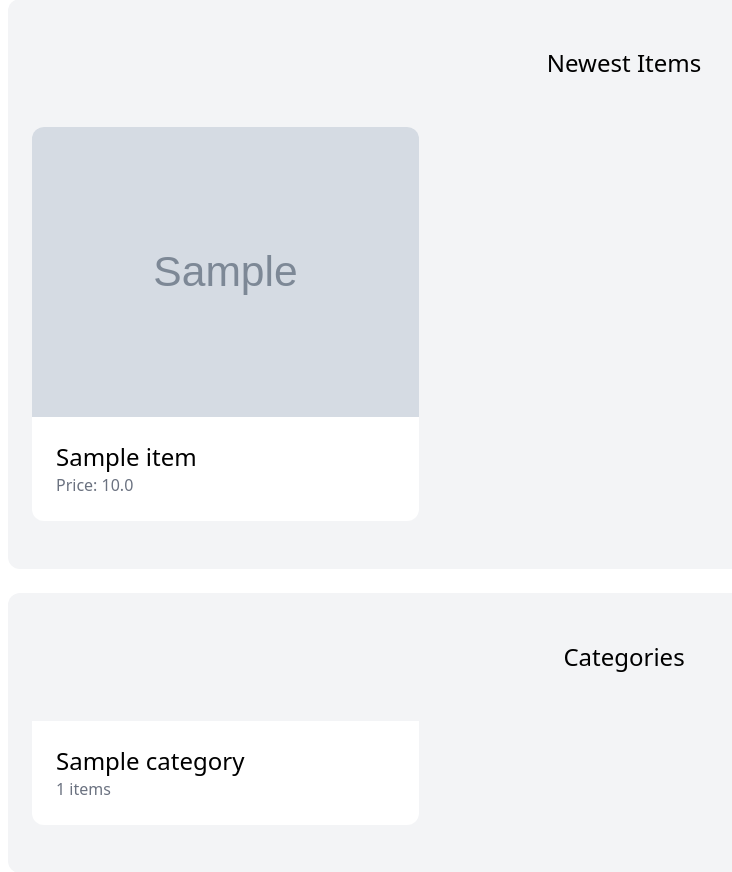
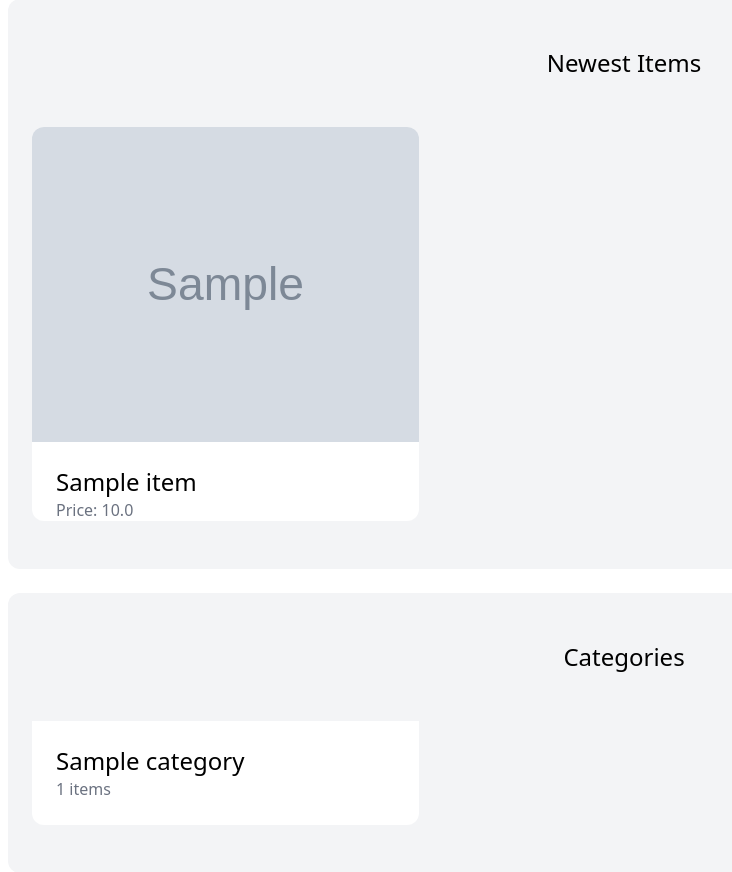
Before and after one commit to soovuh/django-market-place, a Django app: template market_app/core/templates/core/index.html in a window 1280 px wide. Shown: the part 126-998 px from the top of the page, without its empty margins (16-748 px from the left). Run offline with Django 4.2, Linux system fonts and the light colour scheme; the template is opened without the code that fills it: values that come from a table or form of the project are taken from there, others are empty; tables that the repository leaves empty hold one stand-in row (values such as "Sample post"); grey boxes marked "Sample" are stand-in pictures; some libraries are stand-ins or nearby versions.

Commit message:
fix some bugs

```diff
--- a/market_app/core/templates/core/index.html
+++ b/market_app/core/templates/core/index.html
@@ -10,10 +10,10 @@
             {% for item in items%}
                 <div>
                     <a href="{% url 'item:detail' item.id %}">
-                        <div>
-                            <img src="{{ item.image.url }}" class="rounded-t-xl" style="width: 100%">
+                        <div style="height: 80%">
+                            <img src="{{ item.image.url }}" class="rounded-t-xl" style="width: 100%; height: 100%">
                         </div>
-                        <div class="p-6 bg-white rounded-b-xl">
+                        <div class="p-6 bg-white rounded-b-xl" style="height: 20%">
                             <h2 class="text-2xl">{{ item.name }}</h2>
                             <p class="text-gray-500">Price: {{ item.price }}</p>
                         </div>
--- a/market_app/item/templates/item/detail.html
+++ b/market_app/item/templates/item/detail.html
@@ -5,7 +5,7 @@
 {% block content %}
 <div class="grid grid-cols-5 gap-6">
     <div  class="col-span-3">
-        <img src="{{ item.image.url }}" class="rounded-xl">
+        <img src="{{ item.image.url }}" class="rounded-xl" style="height: 100%; width: 70%;">
     </div>
 
     <div class="col-span-2 p-6 bg-gray-100 rounded-xl">
@@ -37,10 +37,10 @@
         {% for item in related_items%}
             <div>
                 <a href="{% url 'item:detail' item.id %}">
-                    <div>
+                    <div style="height: 80%">
                         <img src="{{ item.image.url }}" class="rounded-t-xl" style="width: 100%">
                     </div>
-                    <div class="p-6 bg-white rounded-b-xl">
+                    <div class="p-6 bg-white rounded-b-xl" style="height: 20%">
                         <h2 class="text-2xl">{{ item.name }}</h2>
                         <p class="text-gray-500">Price: {{ item.price }}</p>
                     </div>
```
